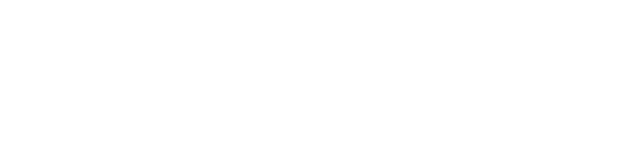
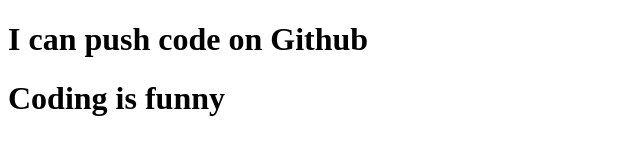
Before and after one commit to zrpZAHID/my-third-repo, a plain HTML site: page index.html in a window 1280 px wide. Shown: the whole page, without its empty margins (0-640 px from the left). Drawn offline with Linux system fonts and the light colour scheme.

Commit message:
add something

```diff
--- a/index.html
+++ b/index.html
@@ -7,6 +7,7 @@
     <title>Third Repo</title>
 </head>
 <body>
-
+    <h1>I can push code on Github</h1>
+    <h1>Coding is funny</h1>
 </body>
 </html>
```
